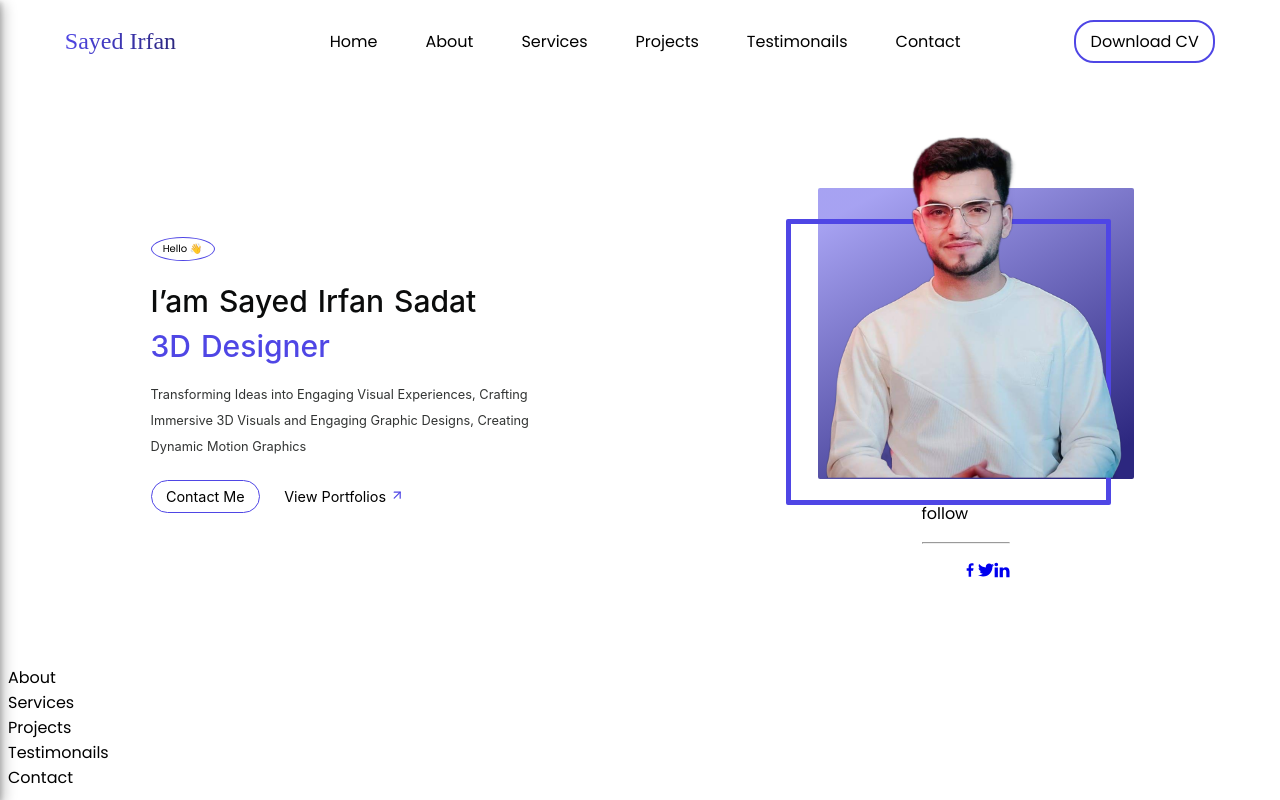
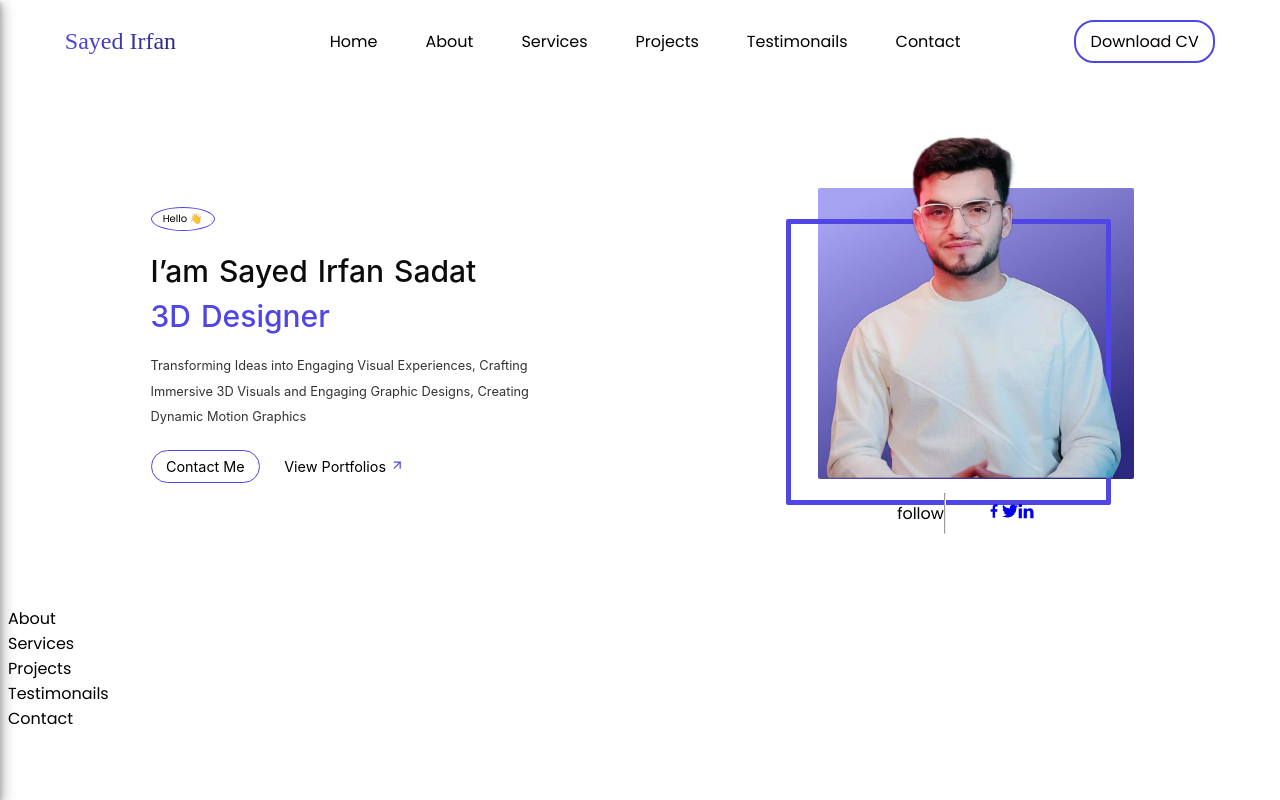
Before and after one commit to zainabturkmen/S-I-S, a React (Create React App) app: page / in a window 1280 px wide. Built offline with nearby package versions, Linux system fonts and the light colour scheme; a web font is replaced by a local one.

Commit message:
adding updates

```diff
--- a/src/components/Hero.js
+++ b/src/components/Hero.js
@@ -182,6 +182,12 @@ const Wrapper = styled.div`
     z-index: -1;
   }
 
+  .follow{
+    display: flex;
+    flex-direction: row;
+  }
+
+
   @media (min-width: 1000px) {
     .container {
       display: flex;
```
